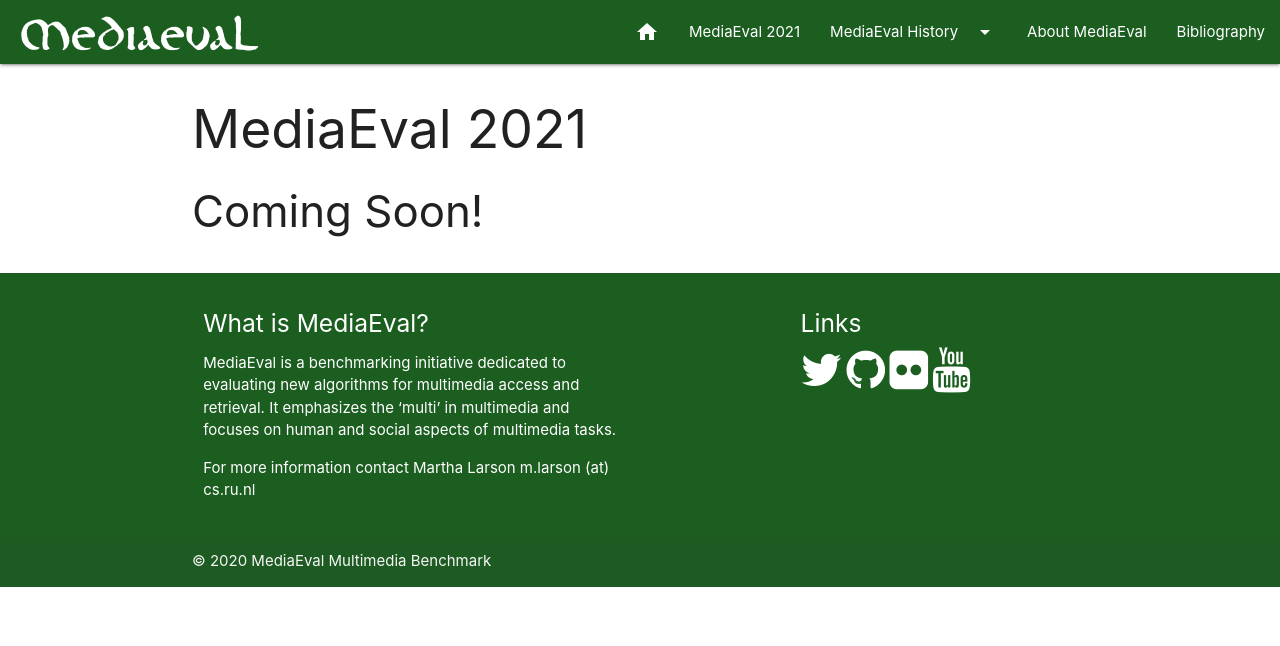
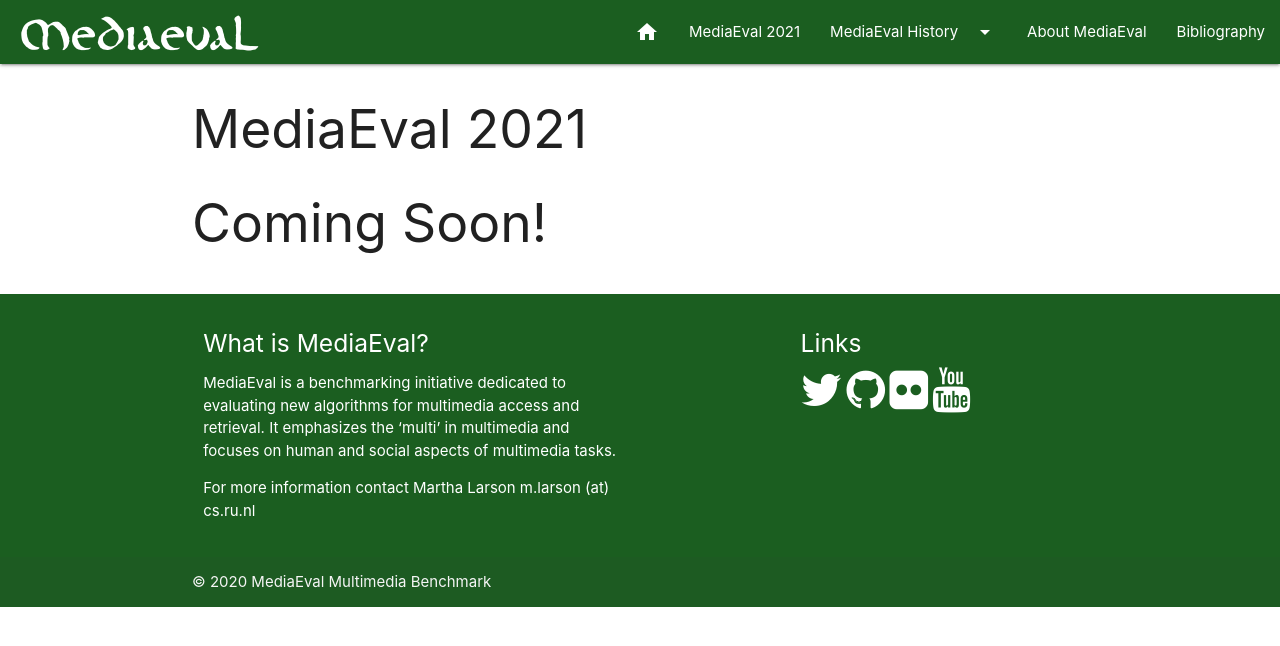
Before and after one commit to multimediaeval/multimediaeval.github.io, a Jekyll site: the page built from _editions/2021.md, in a window 1280 px wide. Shown: the top 646 px of the page. Built offline with Jekyll 4.4.1, drawn with Linux system fonts in a browser that asks for light colours.

Commit message:
closes #59

```diff
--- a/_editions/2021.md
+++ b/_editions/2021.md
@@ -5,4 +5,4 @@ year: 2021
 permalink: /editions/2021/
 ---
 
-### Coming Soon!
+## Coming Soon!
```
